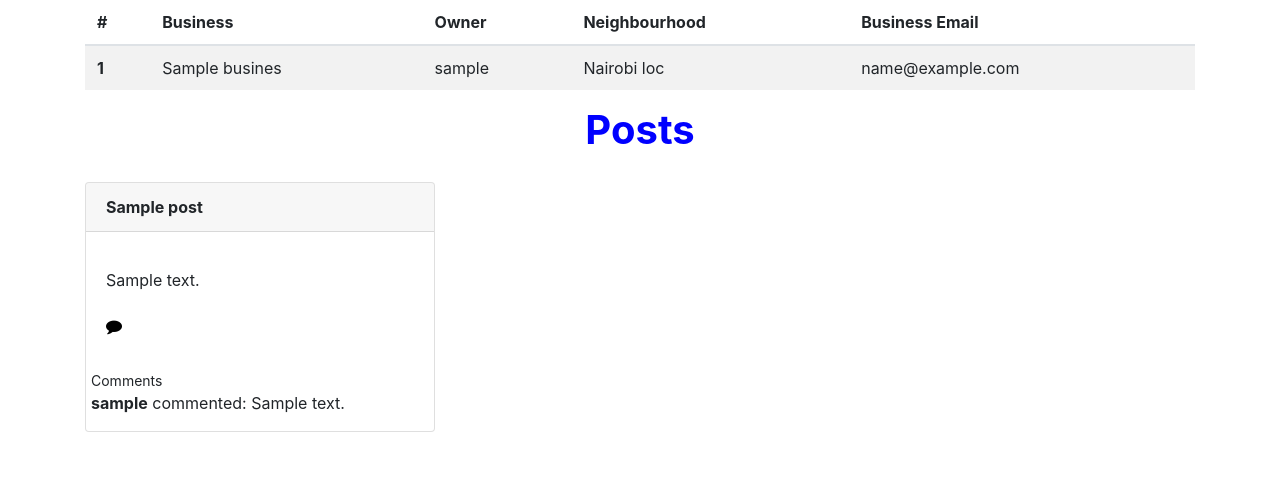
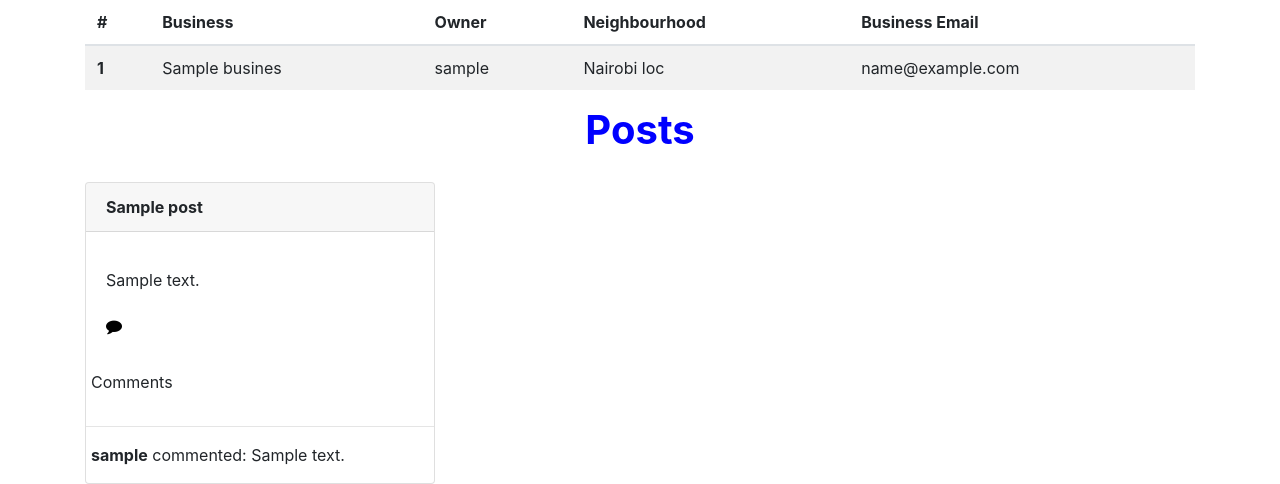
Before and after one commit to erastus-1/Mtaafix, a Django app: page /hoods in a window 1280 px wide. Shown: the part 520-1004 px from the top of the page. Before the commit the page ends 952 px from the top, so only its background shows below. Run offline with Django 3.2, Linux system fonts and the light colour scheme; a user stored in the database is signed in; tables that the repository leaves empty hold one stand-in row (values such as "Sample post"); some libraries are stand-ins or nearby versions.

Commit message:
deployment to heroku

```diff
--- a/mtaapp/templates/home.html
+++ b/mtaapp/templates/home.html
@@ -10,7 +10,7 @@
     <div class="row">
 
         {% for hood in hoods %}
-        <div class="col-md-4" style="padding-top: 15px;">
+        <div class="col-md-4" style="padding-top: 20px;">
             <div class="card">
                 <div class="card-header">
                 <strong>Hood name:</strong> {{hood.name.capitalize}}
--- a/mtaapp/templates/hood/hood.html
+++ b/mtaapp/templates/hood/hood.html
@@ -69,7 +69,8 @@
                 </div>
 
                     {%if comments%}
-                    <small style="padding-left: 5px;">Comments</small>
+                    <p style="padding-left: 5px;">Comments</p>
+                    <hr>
                     {% for comment in comments %}
                 <p style="padding-left: 5px;"><strong>{{ user }}</strong> commented: {{ comment.comment }}</p>
 
```
